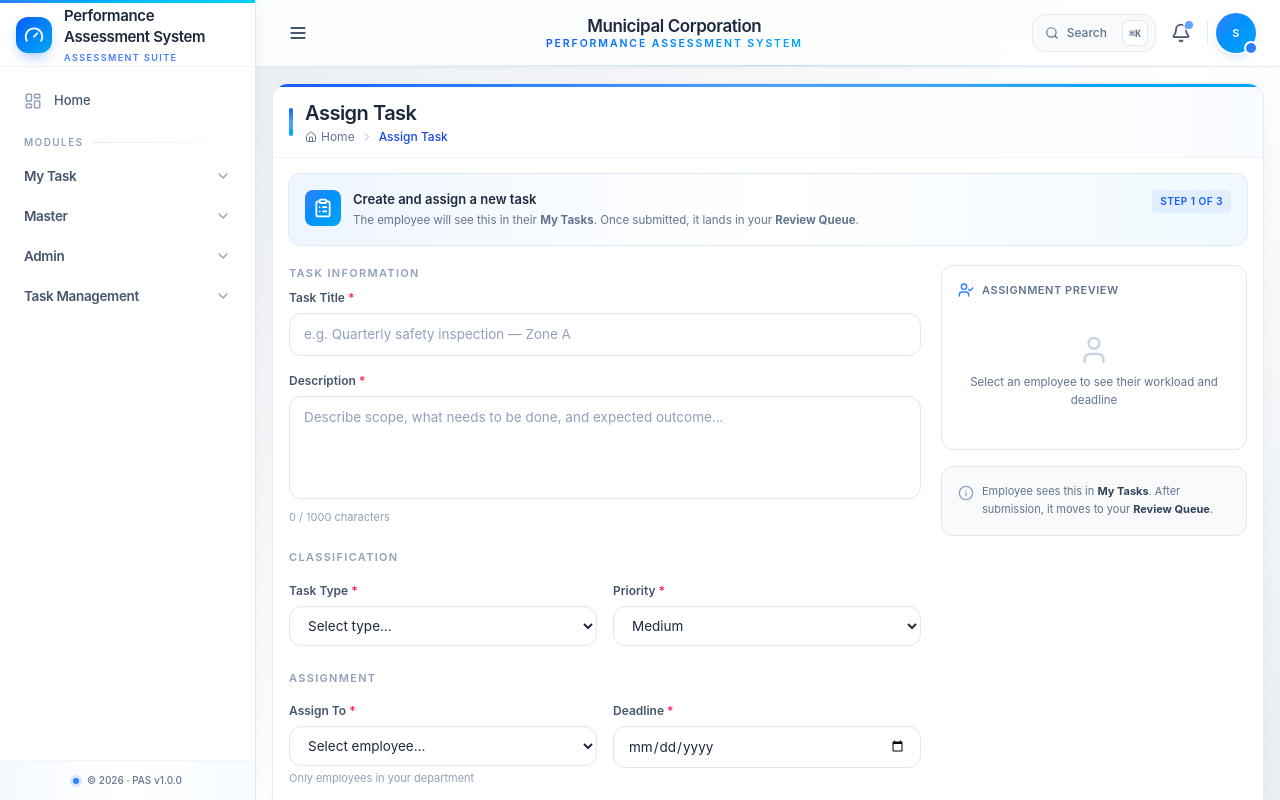
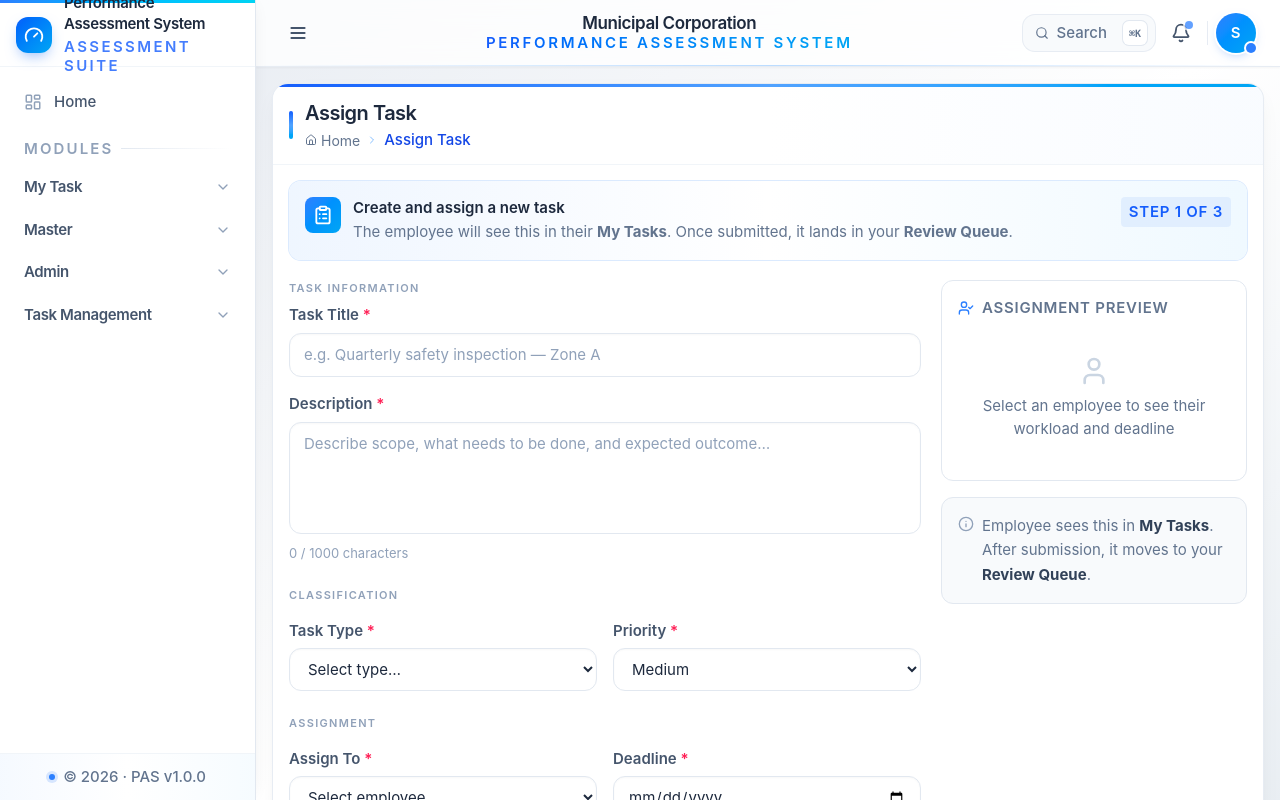
Before and after one commit to ASCENTechIndia/PerformanceAssessmentSystem, a React (Vite) app in the folder Frontend/: page /Task/AssignTask in a window 1280 px wide. Built offline with nearby package versions, Linux system fonts and the light colour scheme; sample sign-in values are in the browser's storage.

Commit message:
font size change all page

```diff
--- a/Frontend/src/App.css
+++ b/Frontend/src/App.css
@@ -15,6 +15,30 @@ body {
 
 #report .react-datepicker-wrapper {
   width: 100%;
+}
+
+a{
+  font-size: 14px;
+}
+
+th{
+  font-size: 14px;
+}
+
+button{
+  font-size: 15px;
+}
+
+label{
+  font-size: 15px;
+}
+
+td, span{
+  font-size: 15px;
+}
+
+p{
+  font-size: 15px;
 }
 
 .date-container {
@@ -100,13 +124,13 @@ body {
 
 /* ============ Inputs ============ */
 .pas-label {
-  @apply block text-[12px] font-semibold text-slate-600 mb-1.5;
+  @apply block text-[15px] font-semibold text-slate-600 mb-1.5;
 }
 
 .pas-input {
   @apply w-full rounded-xl bg-white
          border border-slate-200
-         px-3.5 py-2.5 text-[13.5px] text-slate-800
+         px-3.5 py-2.5 text-[15px] text-slate-800
          placeholder:text-slate-400
          shadow-[inset_0_1px_2px_rgba(15,23,42,0.03)]
          transition-colors duration-150
@@ -115,18 +139,18 @@ body {
 }
 
 .pas-error {
-  @apply mt-1 text-[11.5px] font-medium text-rose-600;
+  @apply mt-1 text-[13px] font-medium text-rose-600;
 }
 
 .pas-help {
-  @apply mt-1 text-[11px] text-slate-400;
+  @apply mt-1 text-[13px] text-slate-400;
 }
 
 /* ============ Buttons ============ */
 .submit-btn {
   @apply inline-flex items-center justify-center gap-2
          px-5 py-2 rounded-xl
-         text-[13px] font-semibold text-white
+         text-[15px] font-semibold text-white
          bg-gradient-to-r from-blue-500 to-sky-400
          shadow-[0_8px_20px_-8px_rgba(59,130,246,0.6)]
          hover:from-blue-600 hover:to-sky-500
@@ -138,7 +162,7 @@ body {
 .reset-btn {
   @apply inline-flex items-center justify-center gap-2
          px-4 py-2 rounded-xl
-         text-[13px] font-semibold text-slate-600
+         text-[15px] font-semibold text-slate-600
          bg-white border border-slate-200
          hover:bg-slate-50 hover:border-slate-300
          active:scale-[0.99]
@@ -149,7 +173,7 @@ body {
 .delete-btn {
   @apply inline-flex items-center justify-center gap-2
          px-4 py-2 rounded-xl
-         text-[13px] font-semibold text-white
+         text-[15px] font-semibold text-white
          bg-rose-500 hover:bg-rose-600
          active:scale-[0.99]
          transition-colors duration-150
--- a/Frontend/src/Components/Layout.jsx
+++ b/Frontend/src/Components/Layout.jsx
@@ -73,7 +73,7 @@ const Layout = ({ title, breadcrumb, children }) => {
                         </h1>
                       )}
                       {breadcrumb && (
-                        <nav className="flex items-center gap-1.5 text-xs text-slate-500 mt-0.5">
+                        <nav className="flex items-center gap-1.5 text-md text-slate-500 mt-0.5">
                           <Link
                             to={breadcrumb.homeLink || "/dashboard"}
                             className="inline-flex items-center gap-1 hover:text-blue-600 transition-colors"
--- a/Frontend/src/Pages/TaskManagement/TaksList/TaskListTable.jsx
+++ b/Frontend/src/Pages/TaskManagement/TaksList/TaskListTable.jsx
@@ -142,7 +142,7 @@ const TaskListTable = ({ tasks, onAssign }) => {
                   <button
                     onClick={() => onAssign(task)}
                     className="inline-flex items-center gap-1.5 px-2.5 py-1.5 rounded-lg
-                      text-[11.5px] font-semibold text-white bg-blue-500
+                      text-[13px] font-semibold text-white bg-blue-500
                       hover:bg-blue-600 active:scale-[0.97]
                       transition-all duration-150"
                   >
```
